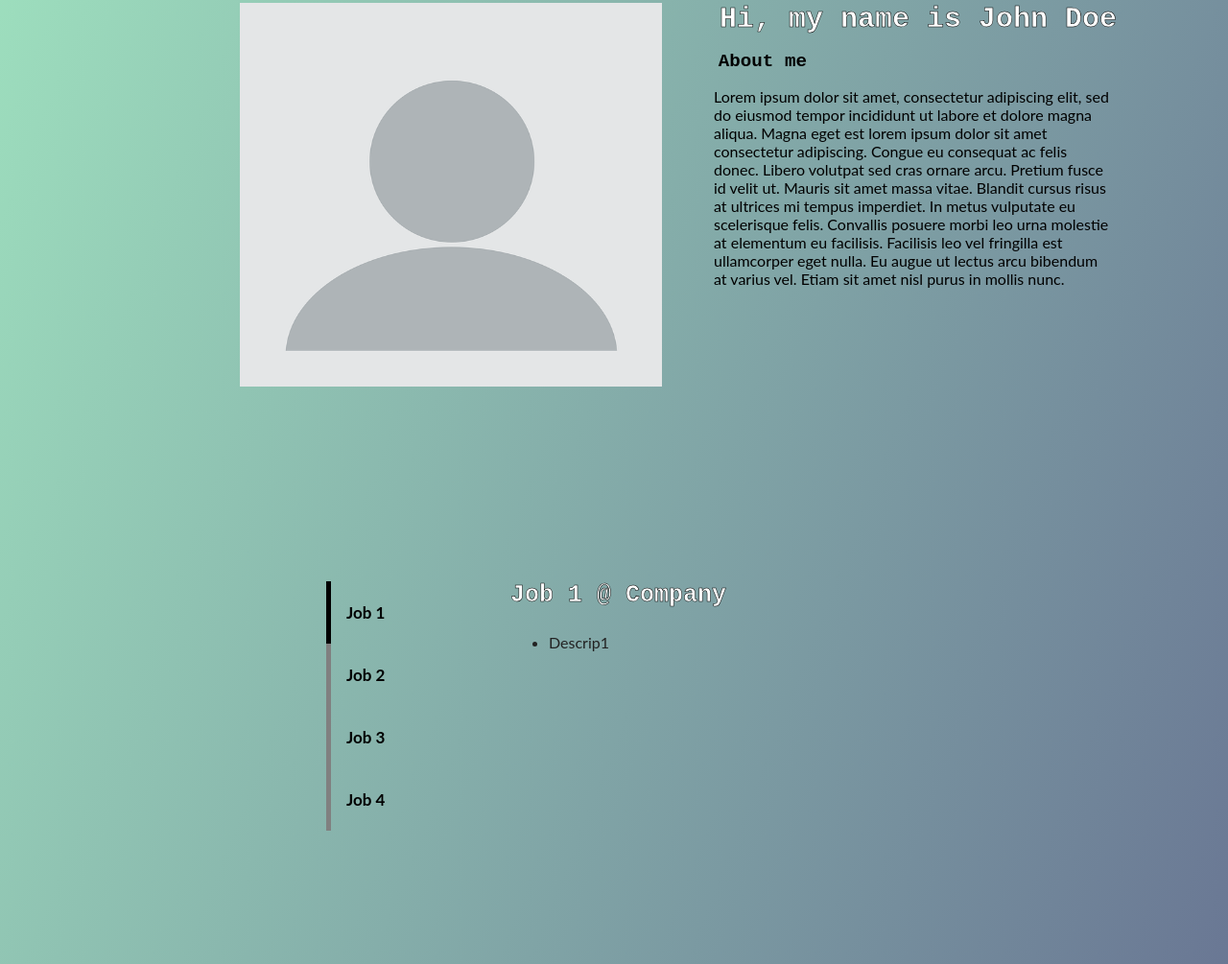
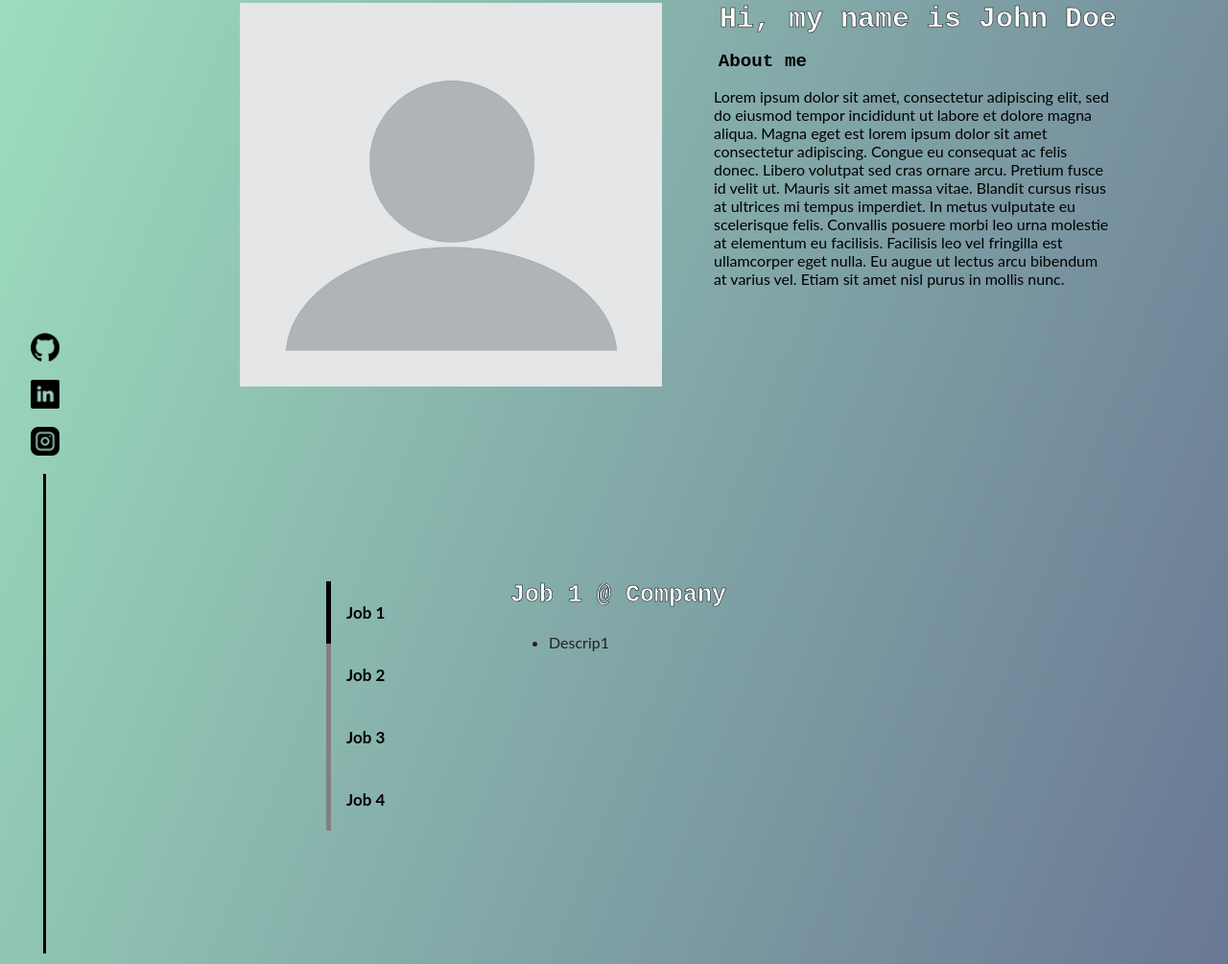
Before and after one commit to charcoudal/MeetUs, a plain HTML site: page me.html in a window 1280 px wide. Shown: the part 191-1196 px from the top of the page at 96% size. Drawn offline with Linux system fonts and the light colour scheme.

Commit message:
side nav

```diff
--- a/css/meetUS.css
+++ b/css/meetUS.css
@@ -395,6 +395,49 @@ BUTTON FROM THIS SITE https://codepen.io/ahart814/pen/yLNMZGa */
         box-shadow: 0 0 0 2px var(--colorShadeB), 0 0.25em 0 0 var(--colorShadeB);
 
   }
+
+  .sidenav {
+    width: 70px;
+    position: fixed;
+    z-index: 1;
+    top: 500px;
+    left: 10px;
+    overflow-x: hidden;
+    padding: 8px 0;
+    align-items: center;
+  }
+
+  .sidenav ul {
+    padding: 6px 8px 10px 6px;
+    text-decoration: none;
+    color: #2196F3;
+    display: block;
+  }
+
+  .sidenav li {
+
+    text-align: center;
+    padding: 8px 16px;
+    text-decoration: none;
+  }
+
+  .sidenav a:hover {
+    color: #064579;
+  }
+
+  .vl {
+    border-left: 3px solid black;
+    height: 500px;
+    padding-left: 2em;
+    text-align: center;
+    margin-left: 13px;
+  }
+
+  .main {
+    margin-left: 140px; /* Same width as the sidebar + left position in px */
+    font-size: 28px; /* Increased text to enable scrolling */
+    padding: 0px 10px;
+  }
 /* Create two equal columns that floats next to each other */
 .column {
   float: left;
--- a/me.html
+++ b/me.html
@@ -24,6 +24,16 @@
 
     </header>
     <body>
+
+        <div class="sidenav">
+            <ul style="list-style-type:none;">
+                <li> <img src="images/github-logo.png" alt="github link" height="30" width="30" > </li>
+                <li> <img src="images/linkedin.png" alt="linkedin link" height="30" width="30" > </li>
+                <li> <img src="images/instagram.png" alt="instagram link" height="30" width="30" > </li>
+                <li><div class="vl"></div></li>
+            </ul>
+          </div>
+
         <div class="aboutme">
             <section class="info">
                 <h1 id="welcoming">Hi, my name is John Doe</h1>
```
Also changed, not shown: images/github-logo.png (added), images/instagram.png (added), images/linkedin.png (added), 2 other files.
